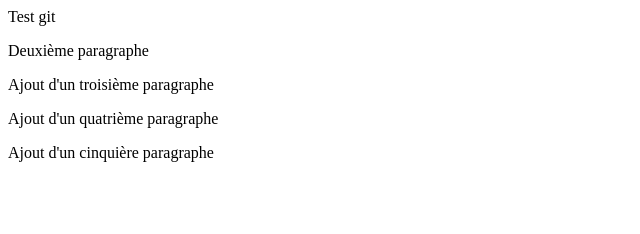
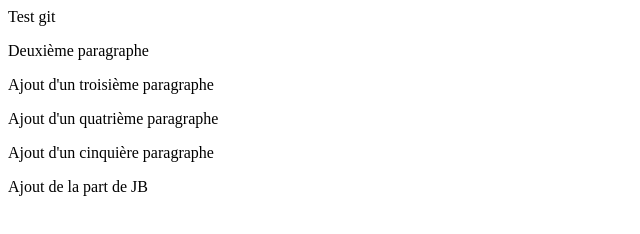
Before and after one commit to BCretinoir/ceppic-git, a plain HTML site: page Index.html in a window 1280 px wide. Shown: the whole page, without its empty margins (0-640 px from the left). Drawn offline with Linux system fonts and the light colour scheme.

Commit message:
Ajout de la part de JB

```diff
--- a/Index.html
+++ b/Index.html
@@ -3,3 +3,5 @@
 <p>Ajout d'un troisième paragraphe</p>
 <p>Ajout d'un quatrième paragraphe</p>
 <p>Ajout d'un cinquière paragraphe</p>
+
+<p>Ajout de la part de JB</p>
```
